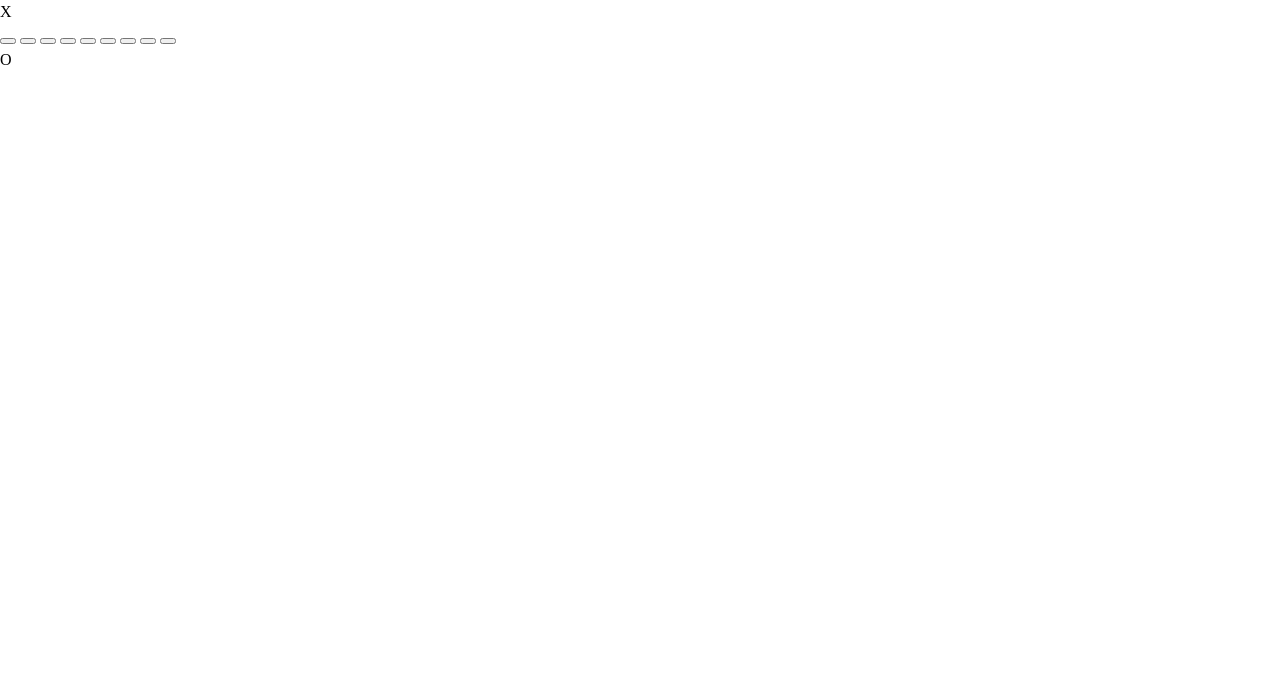
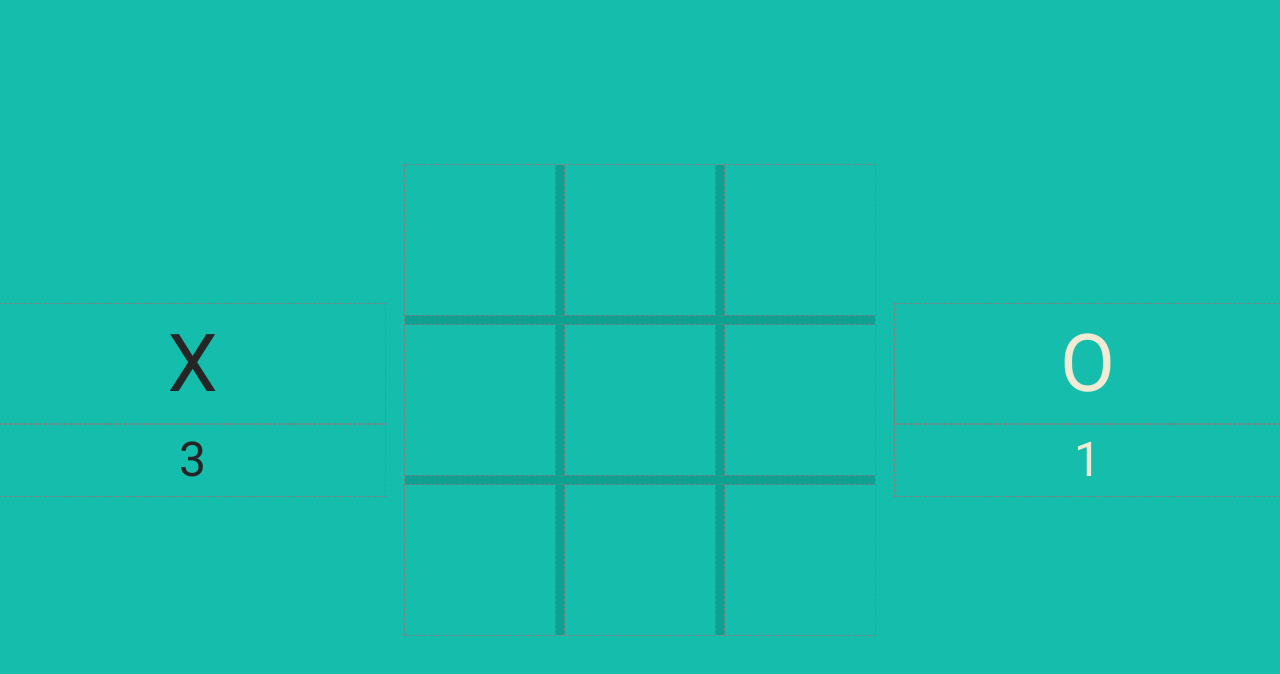
Before and after one commit to wmartyr/top-tic-tac-toe, a plain HTML site: page index.html in a window 1280 px wide. Drawn offline with Linux system fonts and the light colour scheme.

Commit message:
Finish basic layout

```diff
--- a/index.html
+++ b/index.html
@@ -1,21 +1,23 @@
 <!DOCTYPE html>
 <html lang="en">
+
 <head>
     <meta charset="UTF-8">
     <meta http-equiv="X-UA-Compatible" content="IE=edge">
     <meta name="viewport" content="width=device-width, initial-scale=1.0">
+    <link rel="preconnect" href="https://fonts.googleapis.com">
+    <link rel="preconnect" href="https://fonts.gstatic.com" crossorigin>
+    <link href="https://fonts.googleapis.com/css2?family=Roboto:wght@400;700&display=swap" rel="stylesheet">
     <link rel="stylesheet" href="./styles/reset.css">
     <link rel="stylesheet" href="./styles/style.css">
     <title>Tic Tac Toe</title>
 </head>
+
 <body>
-    <header>
-
-    </header>
     <main>
-        <div class="score-column-x">
+        <div class="scores score-column-x">
             <p>X</p>
-            <div class="score-x"></div>
+            <div class="score">3</div>
         </div>
         <div class="board">
             <button class="tile" id="button1"></button>
@@ -28,11 +30,12 @@
             <button class="tile" id="button8"></button>
             <button class="tile" id="button9"></button>
         </div>
-        <div class="score-column-o">
+        <div class="scores score-column-o">
             <p>O</p>
-            <div class="score-o"></div>
+            <div class="score">1</div>
         </div>
     </main>
 
 </body>
+
 </html>
--- a/styles/style.css
+++ b/styles/style.css
@@ -0,0 +1,66 @@
+* {
+    outline: dashed 1px gray;
+}
+
+:root {
+    --color-main: #14bdac;
+    --color-lines: #0da192;
+    --color-x: #252525;
+    --color-o: #f2ebd3;
+    font-family: 'Roboto', sans-serif;
+}
+
+body {
+    background-color: var(--color-main);
+}
+
+main {
+    display: flex;
+    justify-content: space-evenly;
+    align-items: center;
+    gap: 20px;
+    height: 100vh;
+}
+
+.scores {
+    flex: 1;
+    text-align: center;
+}
+
+.score-column-x {
+    color: var(--color-x);
+}
+
+.scores p {
+    font-size: 5rem;
+}
+
+.score {
+    font-size: 3rem;
+}
+
+.board {
+    flex: 0;
+    display: grid;
+    grid-template-columns: repeat(3, 1fr);
+    grid-template-rows: repeat(3, 1fr);
+    gap: 10px;
+    background-color: var(--color-lines);
+    /* width: 470px;
+    height: 470px; */
+}
+
+.tile {
+    border: none;
+    padding: 1rem;
+    margin: 0;
+    cursor: pointer;
+    text-align: center;
+    width: 150px;
+    height: 150px;
+    background-color: var(--color-main);
+}
+
+.score-column-o {
+    color: var(--color-o);
+}
```
